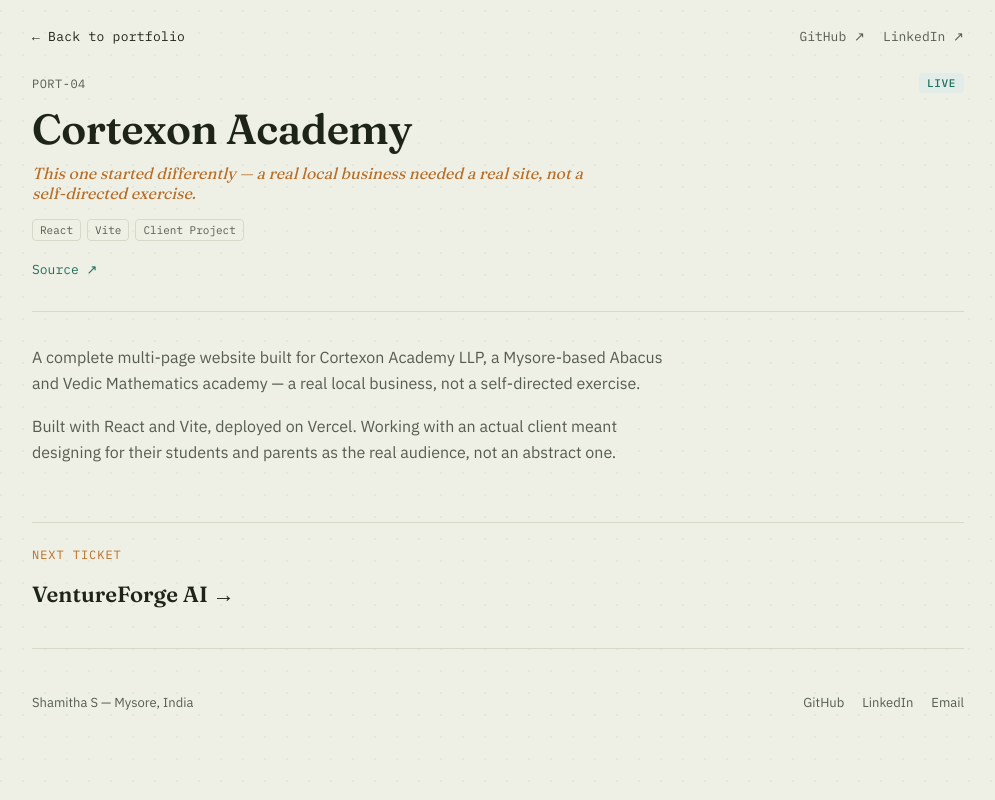
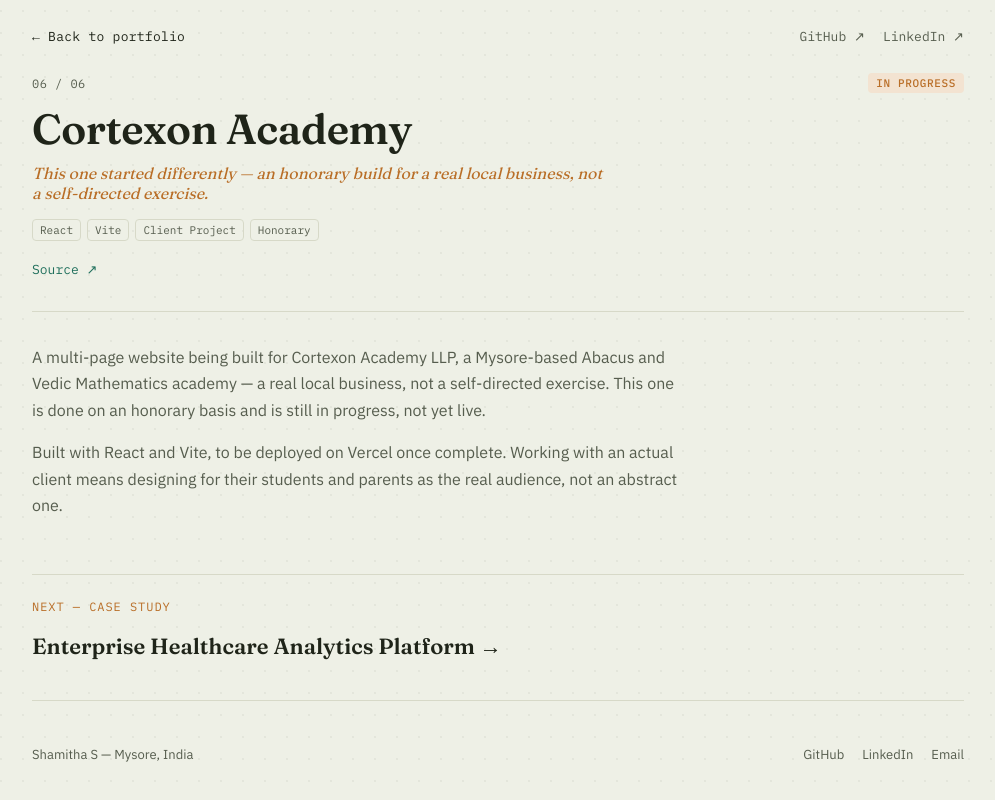
Before and after one commit to Shamitha-aspiringPM/shamitha-portfolio, a React (Vite) app: page /projects/cortexon-academy in a window 1280 px wide. Shown: the top 800 px of the page, without its empty margins (142-1137 px from the left). Built offline with nearby package versions, Linux system fonts and the light colour scheme.

Commit message:
navigation changes

```diff
--- a/src/data/projects.js
+++ b/src/data/projects.js
@@ -53,16 +53,16 @@
   {
     id: 'PORT-04',
     slug: 'cortexon-academy',
-    status: 'LIVE',
+    status: 'IN PROGRESS',
     name: 'Cortexon Academy',
-    origin: 'This one started differently — a real local business needed a real site, not a self-directed exercise.',
-    summary: 'A multi-page website for a Mysore-based Abacus and Vedic Mathematics academy.',
-    tags: ['React', 'Vite', 'Client Project'],
+    origin: 'This one started differently — an honorary build for a real local business, not a self-directed exercise.',
+    summary: 'A multi-page website for a Mysore-based Abacus and Vedic Mathematics academy — still in progress.',
+    tags: ['React', 'Vite', 'Client Project', 'Honorary'],
     live: null,
     repo: 'https://github.com/Shamitha-aspiringPM',
     caseStudy: [
-      'A complete multi-page website built for Cortexon Academy LLP, a Mysore-based Abacus and Vedic Mathematics academy — a real local business, not a self-directed exercise.',
-      'Built with React and Vite, deployed on Vercel. Working with an actual client meant designing for their students and parents as the real audience, not an abstract one.',
+      'A multi-page website being built for Cortexon Academy LLP, a Mysore-based Abacus and Vedic Mathematics academy — a real local business, not a self-directed exercise. This one is done on an honorary basis and is still in progress, not yet live.',
+      'Built with React and Vite, to be deployed on Vercel once complete. Working with an actual client means designing for their students and parents as the real audience, not an abstract one.',
     ],
   },
 ]
--- a/src/data/showcase.js
+++ b/src/data/showcase.js
@@ -13,12 +13,13 @@
 ]
 
 export const showcase = order
-  .map(({ kind, slug }) => {
+  .map(({ kind, slug }, i) => {
     const item = kind === 'work' ? caseStudies.find((c) => c.slug === slug) : projects.find((p) => p.slug === slug)
     if (!item) return null
     return {
       ...item,
       kind,
+      num: i + 1,
       path: kind === 'work' ? `/work/${slug}` : `/projects/${slug}`,
     }
   })
--- a/src/index.css
+++ b/src/index.css
@@ -245,6 +245,11 @@
 .status-shipped {
   background: #ece9e0;
   color: var(--gray-shipped);
+}
+
+.status-in-progress {
+  background: var(--ochre-soft);
+  color: var(--ochre);
 }
 
 .status-open {
--- a/src/pages/CaseStudyPage.jsx
+++ b/src/pages/CaseStudyPage.jsx
@@ -1,10 +1,11 @@
 import React from 'react'
 import { useParams, Link, Navigate } from 'react-router-dom'
-import { getCaseStudy, caseStudies } from '../data/caseStudies.js'
+import { getCaseStudy } from '../data/caseStudies.js'
+import { showcase } from '../data/showcase.js'
 import WorkflowDiagram from '../components/WorkflowDiagram.jsx'
 
 function StatusTag({ status }) {
-  return <span className={`status-tag status-${status.toLowerCase()}`}>{status}</span>
+  return <span className={`status-tag status-${status.toLowerCase().replace(/\s+/g, '-')}`}>{status}</span>
 }
 
 export default function CaseStudyPage() {
@@ -13,14 +14,17 @@
 
   if (!item) return <Navigate to="/" replace />
 
-  const index = caseStudies.findIndex((c) => c.slug === slug)
-  const next = caseStudies[(index + 1) % caseStudies.length]
+  const index = showcase.findIndex((s) => s.slug === slug)
+  const num = showcase[index]?.num
+  const next = showcase[(index + 1) % showcase.length]
 
   return (
     <main className="project-page case-study-page">
       <div className="project-head">
         <div className="ticket-head">
-          <span className="ticket-id">{item.id}</span>
+          <span className="ticket-id">
+            {String(num).padStart(2, '0')} / {String(showcase.length).padStart(2, '0')}
+          </span>
           <StatusTag status={item.status} />
         </div>
         <h1 className="project-title">{item.name}</h1>
@@ -75,8 +79,8 @@
       </div>
 
       <div className="project-next">
-        <span className="eyebrow">NEXT CASE STUDY</span>
-        <Link to={`/work/${next.slug}`} className="project-next-link">
+        <span className="eyebrow">NEXT — {next.kind === 'work' ? 'CASE STUDY' : 'PROJECT'}</span>
+        <Link to={next.path} className="project-next-link">
           {next.name} →
         </Link>
       </div>
--- a/src/pages/Home.jsx
+++ b/src/pages/Home.jsx
@@ -19,7 +19,7 @@
 } from '../data/resume.js'
 
 function StatusTag({ status }) {
-  return <span className={`status-tag status-${status.toLowerCase()}`}>{status}</span>
+  return <span className={`status-tag status-${status.toLowerCase().replace(/\s+/g, '-')}`}>{status}</span>
 }
 
 const FILTERS = ['ALL', 'WORK', 'PERSONAL']
@@ -130,7 +130,7 @@
                   onFocus={() => setPreviewSlug(p.slug)}
                   onClick={() => track('Project Opened', { project: p.name, kind: p.kind })}
                 >
-                  <span className="project-list-num">{String(i + 1).padStart(2, '0')}</span>
+                  <span className="project-list-num">{String(p.num).padStart(2, '0')}</span>
                   <div className="project-list-main">
                     <span className="project-list-name">{p.name}</span>
                     <span className="project-list-kind">
--- a/src/pages/ProjectPage.jsx
+++ b/src/pages/ProjectPage.jsx
@@ -1,9 +1,10 @@
 import React from 'react'
 import { useParams, Link, Navigate } from 'react-router-dom'
-import { getProject, projects } from '../data/projects.js'
+import { getProject } from '../data/projects.js'
+import { showcase } from '../data/showcase.js'
 
 function StatusTag({ status }) {
-  return <span className={`status-tag status-${status.toLowerCase()}`}>{status}</span>
+  return <span className={`status-tag status-${status.toLowerCase().replace(/\s+/g, '-')}`}>{status}</span>
 }
 
 export default function ProjectPage() {
@@ -12,14 +13,17 @@
 
   if (!project) return <Navigate to="/" replace />
 
-  const index = projects.findIndex((p) => p.slug === slug)
-  const next = projects[(index + 1) % projects.length]
+  const index = showcase.findIndex((s) => s.slug === slug)
+  const num = showcase[index]?.num
+  const next = showcase[(index + 1) % showcase.length]
 
   return (
     <main className="project-page">
       <div className="project-head">
         <div className="ticket-head">
-          <span className="ticket-id">{project.id}</span>
+          <span className="ticket-id">
+            {String(num).padStart(2, '0')} / {String(showcase.length).padStart(2, '0')}
+          </span>
           <StatusTag status={project.status} />
         </div>
         <h1 className="project-title">{project.name}</h1>
@@ -63,8 +67,8 @@
       </div>
 
       <div className="project-next">
-        <span className="eyebrow">NEXT TICKET</span>
-        <Link to={`/projects/${next.slug}`} className="project-next-link">
+        <span className="eyebrow">NEXT — {next.kind === 'work' ? 'CASE STUDY' : 'PROJECT'}</span>
+        <Link to={next.path} className="project-next-link">
           {next.name} →
         </Link>
       </div>
```
